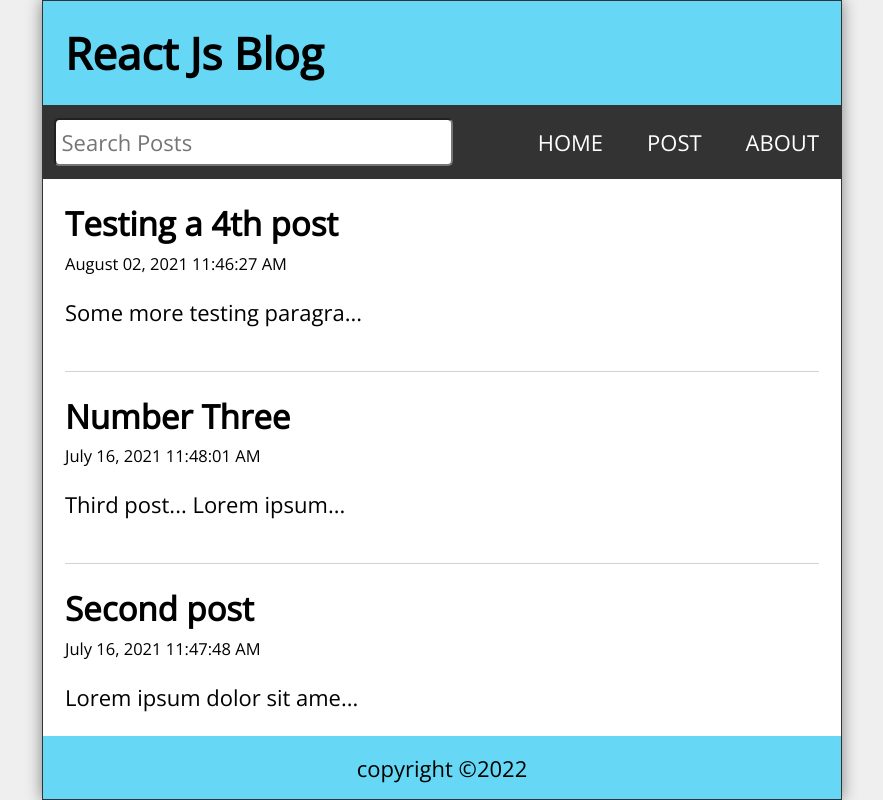
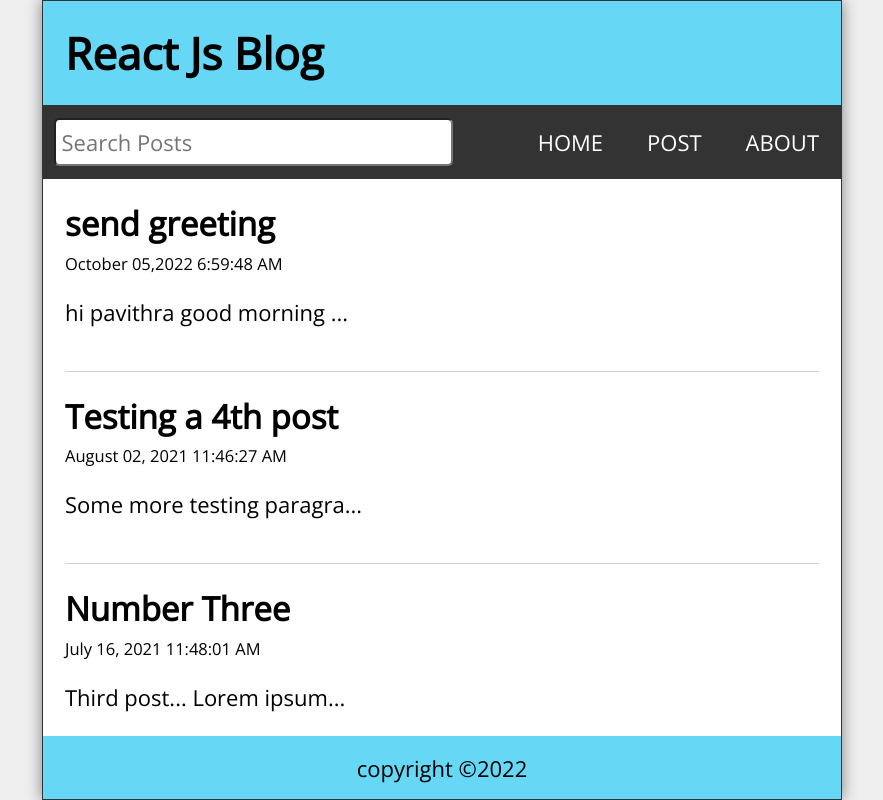
Before and after one commit to pop-dev5016/react-router, a React (Create React App) app: page / in a window 1280 px wide. Shown: the whole page, without its empty margins (198-1081 px from the left). Built offline with nearby package versions, Linux system fonts and the light colour scheme; data requests are answered from the project's data file.

Commit message:
post data with axios and complete c

```diff
--- a/Data/db.json
+++ b/Data/db.json
@@ -23,6 +23,12 @@
       "title": "Testing a 4th post",
       "datetime": "August 02, 2021 11:46:27 AM",
       "body": "Some more testing paragraphs!"
+    },
+    {
+      "id": 5,
+      "title": "send greeting",
+      "datetime": "October 05,2022 6:59:48 AM",
+      "body": "hi pavithra good morning how study is going "
     }
   ]
 }
--- a/src/App.js
+++ b/src/App.js
@@ -62,16 +62,21 @@ function App() {
     navigate.push('/')
   }
 
-  const handleSubmit = (e) =>{
+  const handleSubmit = async (e) =>{
     e.preventDefault();
     const id = posts.length ? posts[posts.length-1].id + 1 :1
     const datetime = format(new Date(),"MMMM dd,yyyy pp");
     const newpost = {id,title: postTitle,datetime,body:postbody}
-    const allpost = [...posts,newpost ]
+    try {
+    const response = await Api.post("/posts",newpost)
+    const allpost = [...posts,response.data]
     setPosts(allpost)
     setPostTitle("")
     setPostBody("")
     navigate.push('/')
+    }catch(err){
+      console.log(`Error:${err.message}`);
+    }
   }
 
   return (
```
Lines whose indentation alone changed are shown as unchanged.
